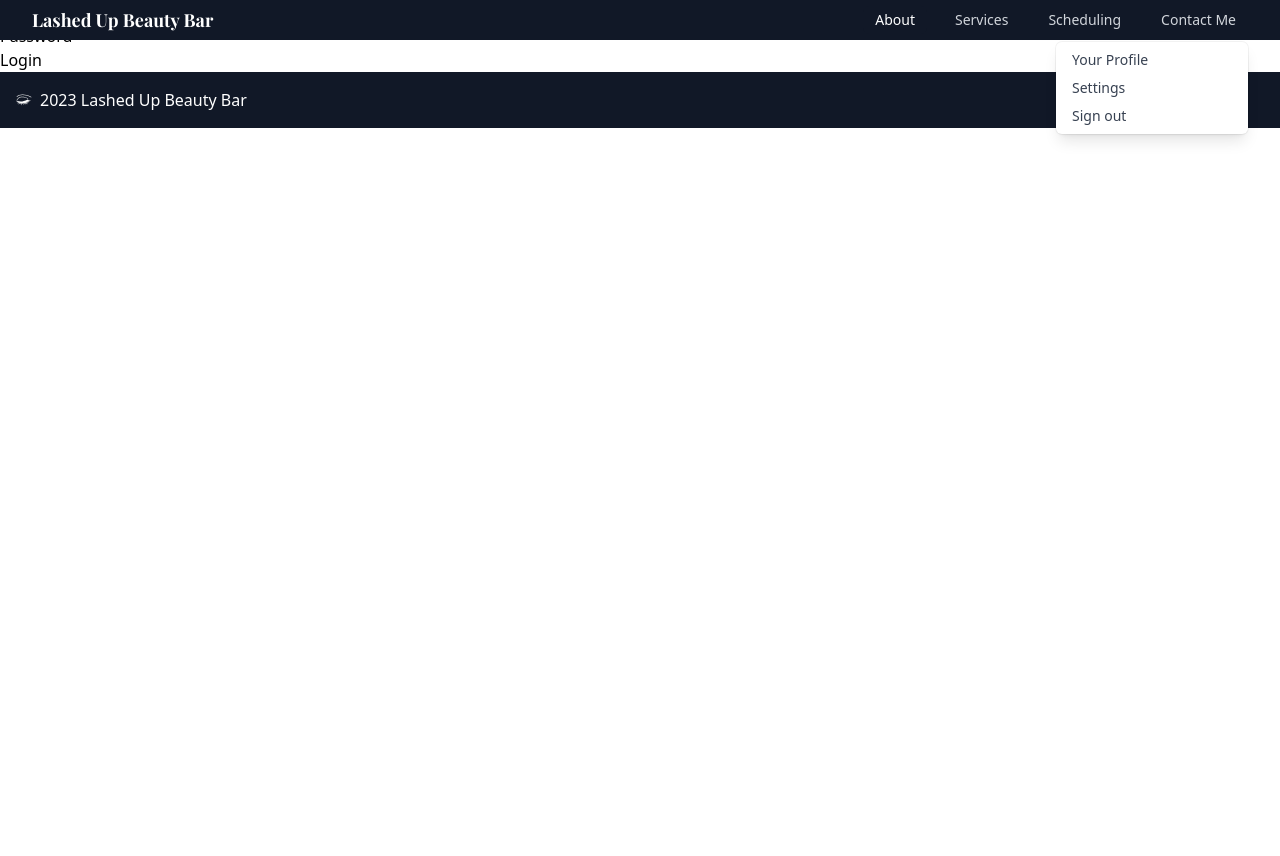
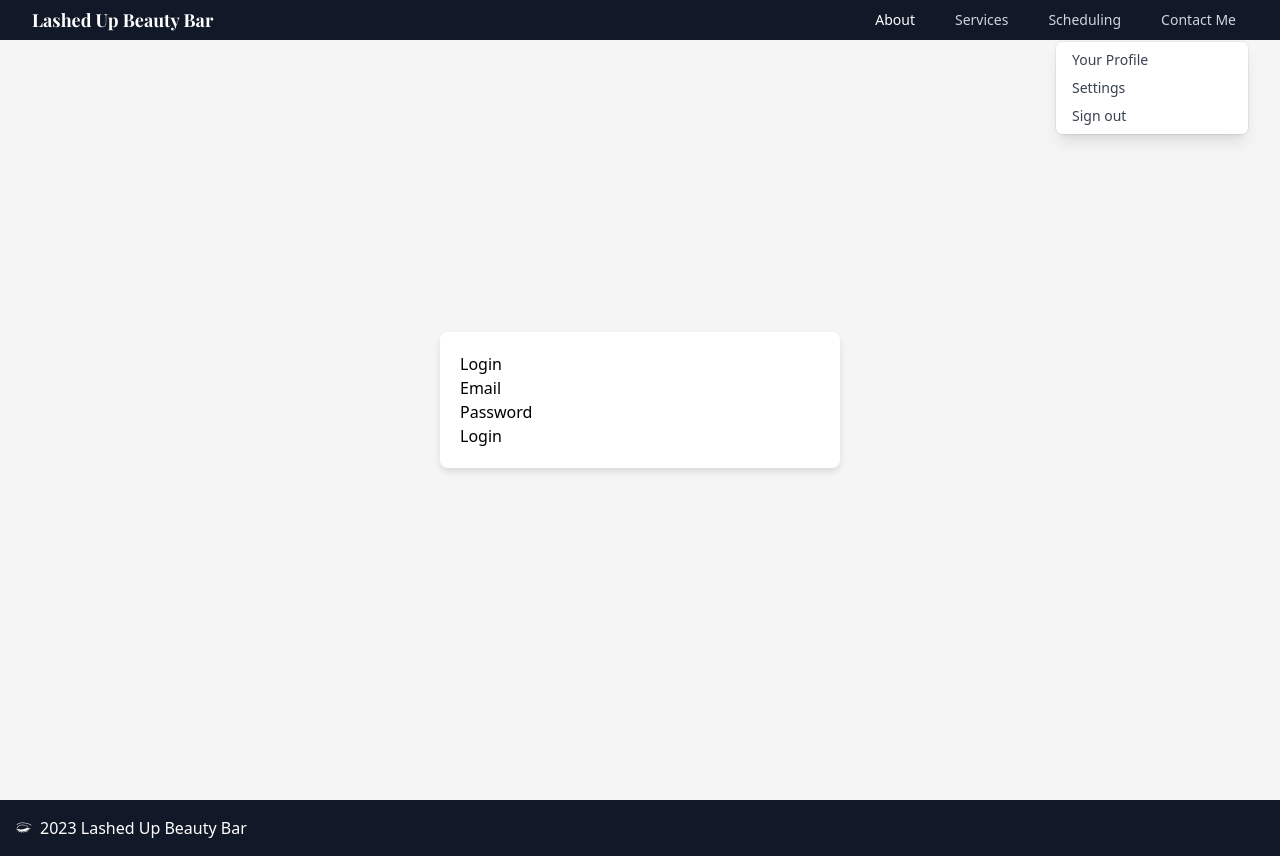
Before and after one commit to galessalazar/lashed.up.beauty, a React (Vite) app in the folder client/: page /login in a window 1280 px wide. Before the commit the page ends 800 px from the top, so only its background shows below. Built offline with nearby package versions, Linux system fonts and the light colour scheme; a web font is replaced by a local one.

Commit message:
added auth token to header

```diff
--- a/client/src/App.jsx
+++ b/client/src/App.jsx
@@ -6,7 +6,7 @@ import Footer from "./components/Footer";
 // needed an index.js to destructure
 import { Home, About, Services, Bookings } from "./pages";
 import BookingForm from "./components/BookingForm";
-import LoginForm from "./components/Login.Form.jsx";
+import LoginPage from "./pages/LoginPage.jsx";
 import Dashboard from "./components/Dashboard";
 import PrivateRoute from "./components/PrivateRoute.jsx";
 
@@ -23,7 +23,7 @@ const App = () => {
         <Route path="/services" element={<Services />} />
         <Route path="/bookings" element={<Bookings />} />
         <Route path="/book-now" element={<BookingForm />} />
-        <Route path="/login" element={<LoginForm />} />
+        <Route path="/login" element={<LoginPage />} />
         <Route path ='/dashboard' element={
           <PrivateRoute><Dashboard /></PrivateRoute>
         }
--- a/client/src/components/Dashboard.jsx
+++ b/client/src/components/Dashboard.jsx
@@ -8,8 +8,15 @@ const Dashboard = () => {
   useEffect(() => {
     const fetchBookings = async () => {
       try {
+        // retrieve token from localstorage
+        const token = localStorage.getItem('authToken');
         // if this doesnt work try ('http://localhost:5000/bookings') instead of /api
-        const response = await axios.get("/api/bookings");
+        const response = await axios.get("/api/bookings", {
+          headers: {
+            // adds token in the request header
+            Authorization: `Bearer ${token}`,
+          },
+        });
         setBookings(response.data);
       } catch (error) {
         console.error("error fetching bookings:", error);
```
